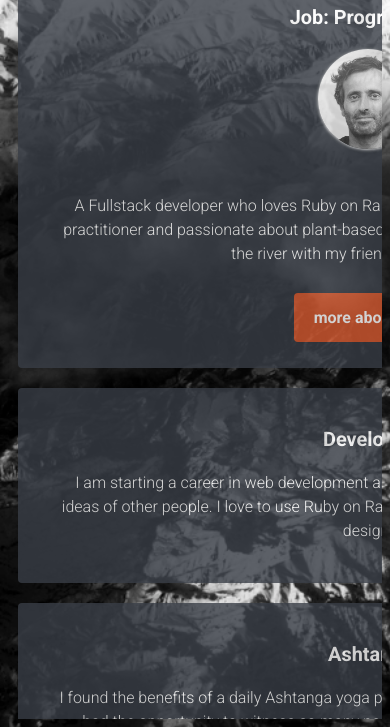
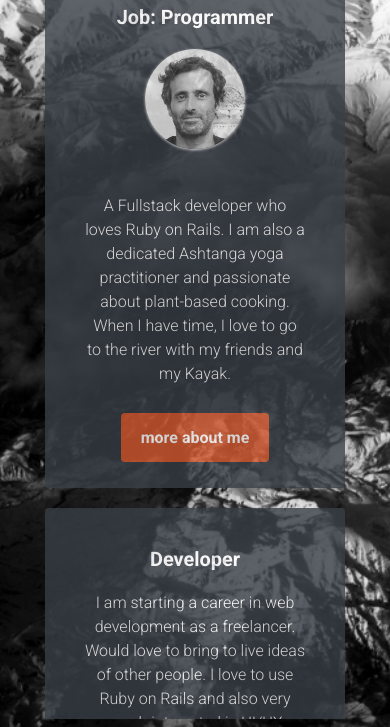
Before and after one commit to lquilho/profile, a plain HTML site: page index.html in a window 390 px wide. Shown: the part 153-880 px from the top of the page. Drawn offline with Linux system fonts and the light colour scheme.

Commit message:
improved

```diff
--- a/style.css
+++ b/style.css
@@ -114,7 +114,7 @@ a:hover {
   }
 }
 
-@media (max-width: 1500px) {
+@media (max-width: 996px) {
   /* For a screen < 960px, this CSS will be read */
   .container {
     width: 700px;
@@ -124,13 +124,13 @@ a:hover {
 @media (max-width: 720px) {
   /* For a screen < 720px, this CSS will be read */
   .container {
-    width: 700px;
+    width: 500px;
   }
 }
 
 @media (max-width: 540px) {
   /* For a screen < 540px, this CSS will be read */
   .container {
-    width: 700px;
+    width: 300px;
   }
 }
```
